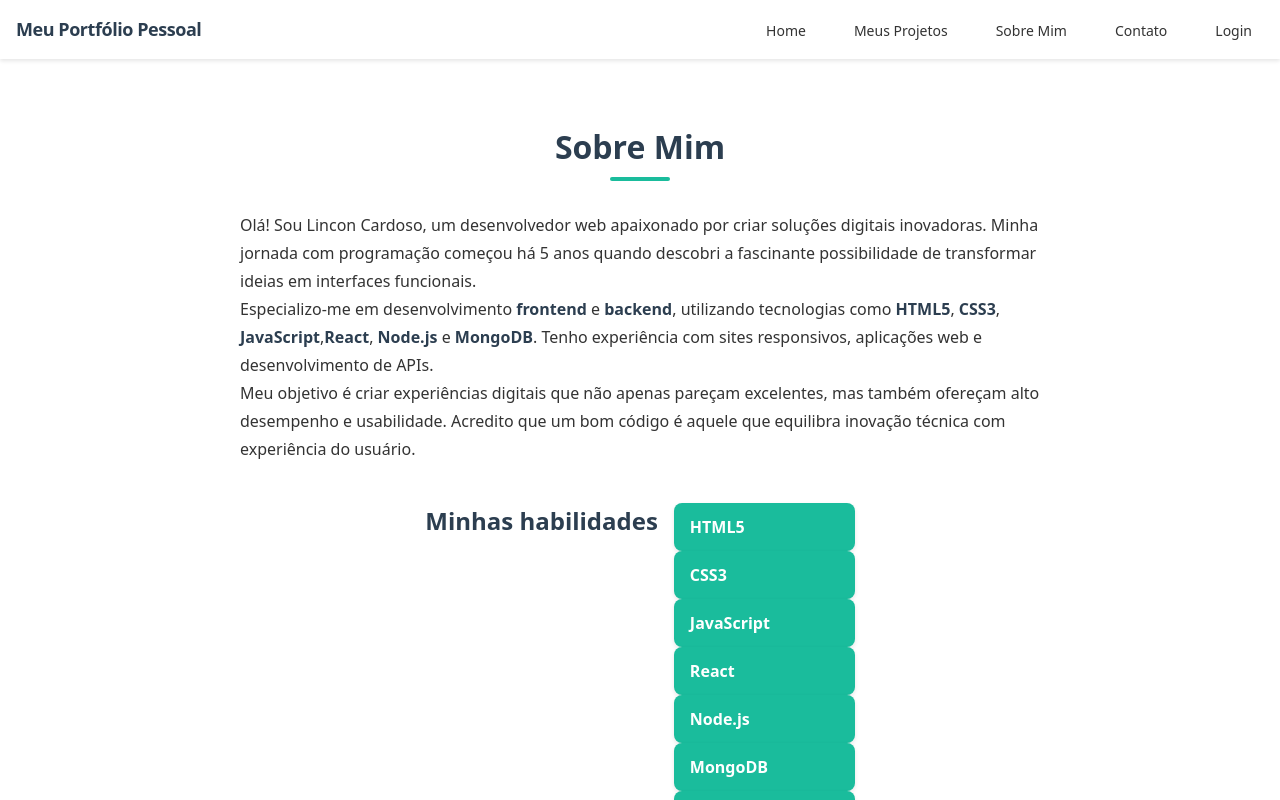
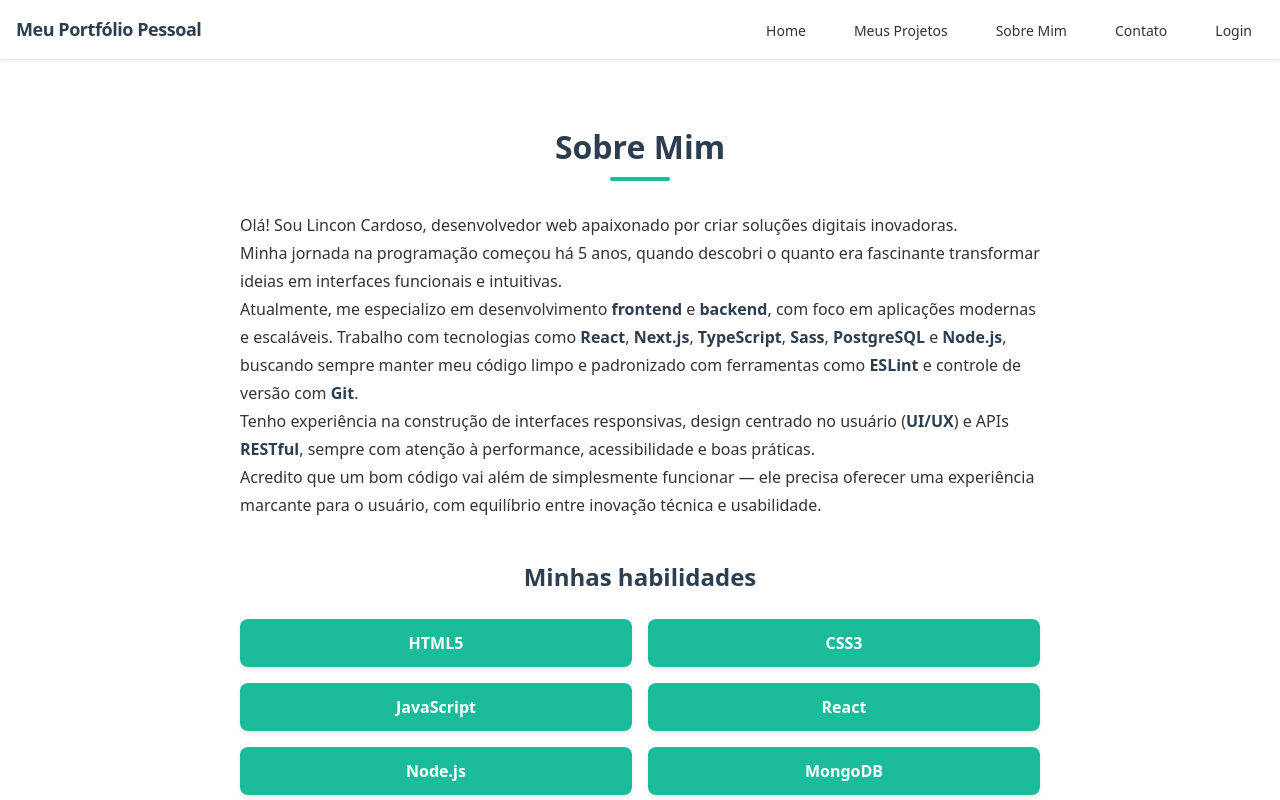
Before and after one commit to lincon-cardoso/meu-portifolio, a Next.js app: page /sobre in a window 1280 px wide. Shown: the top 800 px of the page. Built offline with nearby package versions, Linux system fonts and the light colour scheme.

Commit message:
refatora a seção "Sobre" para melhorar a descrição pessoal e adiciona grid de habilidades no estilo

```diff
--- a/src/app/sobre/page.tsx
+++ b/src/app/sobre/page.tsx
@@ -24,25 +24,19 @@ export default function SobrePage() {
               {/* Texto descritivo */}
               <div className="sobre-mim-text">
                 <p className="sobre-mim-description">
-                  Olá! Sou Lincon Cardoso, um desenvolvedor web apaixonado por
-                  criar soluções digitais inovadoras. Minha jornada com
-                  programação começou há 5 anos quando descobri a fascinante
-                  possibilidade de transformar ideias em interfaces funcionais.
+                  Olá! Sou Lincon Cardoso, desenvolvedor web apaixonado por criar soluções digitais inovadoras.
                 </p>
                 <p className="sobre-mim-description">
-                  Especializo-me em desenvolvimento <strong>frontend</strong> e{" "}
-                  <strong>backend</strong>, utilizando tecnologias como{" "}
-                  <strong>HTML5</strong>, <strong>CSS3</strong>,{" "}
-                  <strong>JavaScript</strong>,<strong>React</strong>,{" "}
-                  <strong>Node.js</strong> e <strong>MongoDB</strong>. Tenho
-                  experiência com sites responsivos, aplicações web e
-                  desenvolvimento de APIs.
+                  Minha jornada na programação começou há 5 anos, quando descobri o quanto era fascinante transformar ideias em interfaces funcionais e intuitivas.
                 </p>
                 <p className="sobre-mim-description">
-                  Meu objetivo é criar experiências digitais que não apenas
-                  pareçam excelentes, mas também ofereçam alto desempenho e
-                  usabilidade. Acredito que um bom código é aquele que equilibra
-                  inovação técnica com experiência do usuário.
+                  Atualmente, me especializo em desenvolvimento <strong>frontend</strong> e <strong>backend</strong>, com foco em aplicações modernas e escaláveis. Trabalho com tecnologias como <strong>React</strong>, <strong>Next.js</strong>, <strong>TypeScript</strong>, <strong>Sass</strong>, <strong>PostgreSQL</strong> e <strong>Node.js</strong>, buscando sempre manter meu código limpo e padronizado com ferramentas como <strong>ESLint</strong> e controle de versão com <strong>Git</strong>.
+                </p>
+                <p className="sobre-mim-description">
+                  Tenho experiência na construção de interfaces responsivas, design centrado no usuário (<strong>UI/UX</strong>) e APIs <strong>RESTful</strong>, sempre com atenção à performance, acessibilidade e boas práticas.
+                </p>
+                <p className="sobre-mim-description">
+                  Acredito que um bom código vai além de simplesmente funcionar — ele precisa oferecer uma experiência marcante para o usuário, com equilíbrio entre inovação técnica e usabilidade.
                 </p>
 
                 {/* Seção de habilidades */}
--- a/src/style/utilities/classes-utilitarias.scss
+++ b/src/style/utilities/classes-utilitarias.scss
@@ -14,20 +14,26 @@
 }
 
 .skills-container {
-  display: flex;
-  flex-wrap: wrap;
-  gap: var(--spacing-4);
-  justify-content: center;
   margin-top: var(--spacing-10);
   margin-bottom: var(--spacing-10);
 }
 
 .skills-container h3 {
   font-size: var(--font-size-2xl);
-  margin-bottom: var(--spacing-4);
+  margin-bottom: var(--spacing-6);
   font-weight: var(--font-weight-bold);
   text-align: center;
   color: var(--color-dark);
+}
+
+/* Grid de habilidades em colunas */
+.skills-grid {
+  display: grid;
+  grid-template-columns: repeat(auto-fit, minmax(280px, 1fr));
+  gap: var(--spacing-4);
+  max-width: 800px;
+  margin: 0 auto;
+  justify-items: center;
 }
 
 .skill-item {
@@ -39,6 +45,8 @@
   font-weight: var(--font-weight-semibold);
   transition: var(--transition-default);
   box-shadow: var(--box-shadow-soft);
+  text-align: center;
+  width: 100%; /* força a ocupação igual nas colunas */
 }
 
 .skill-item:hover,
@@ -46,7 +54,3 @@
   background-color: var(--color-secondary);
   transform: translateY(-3px);
 }
-
-.skill-item a {
-  color: white;
-}
```
